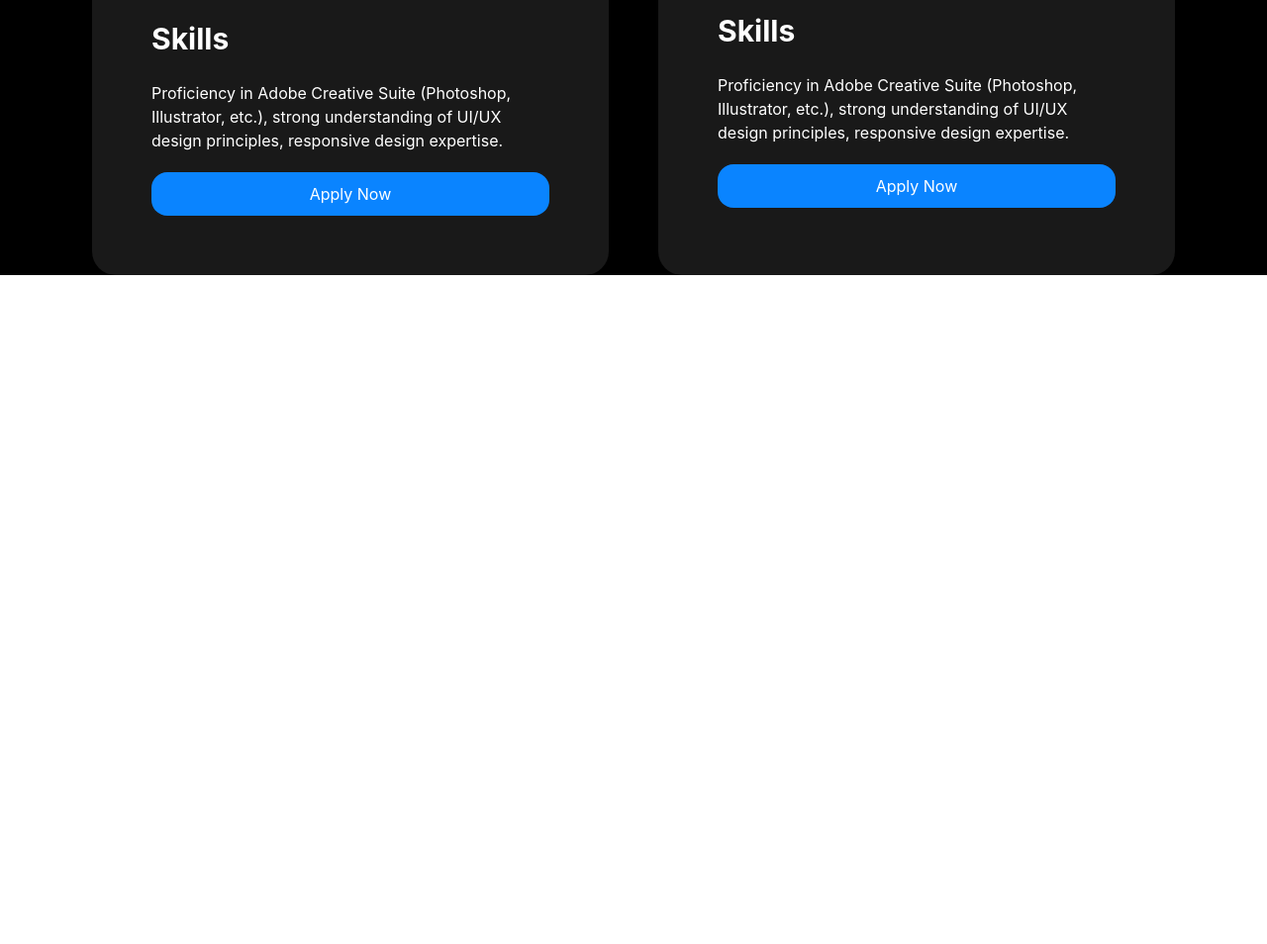
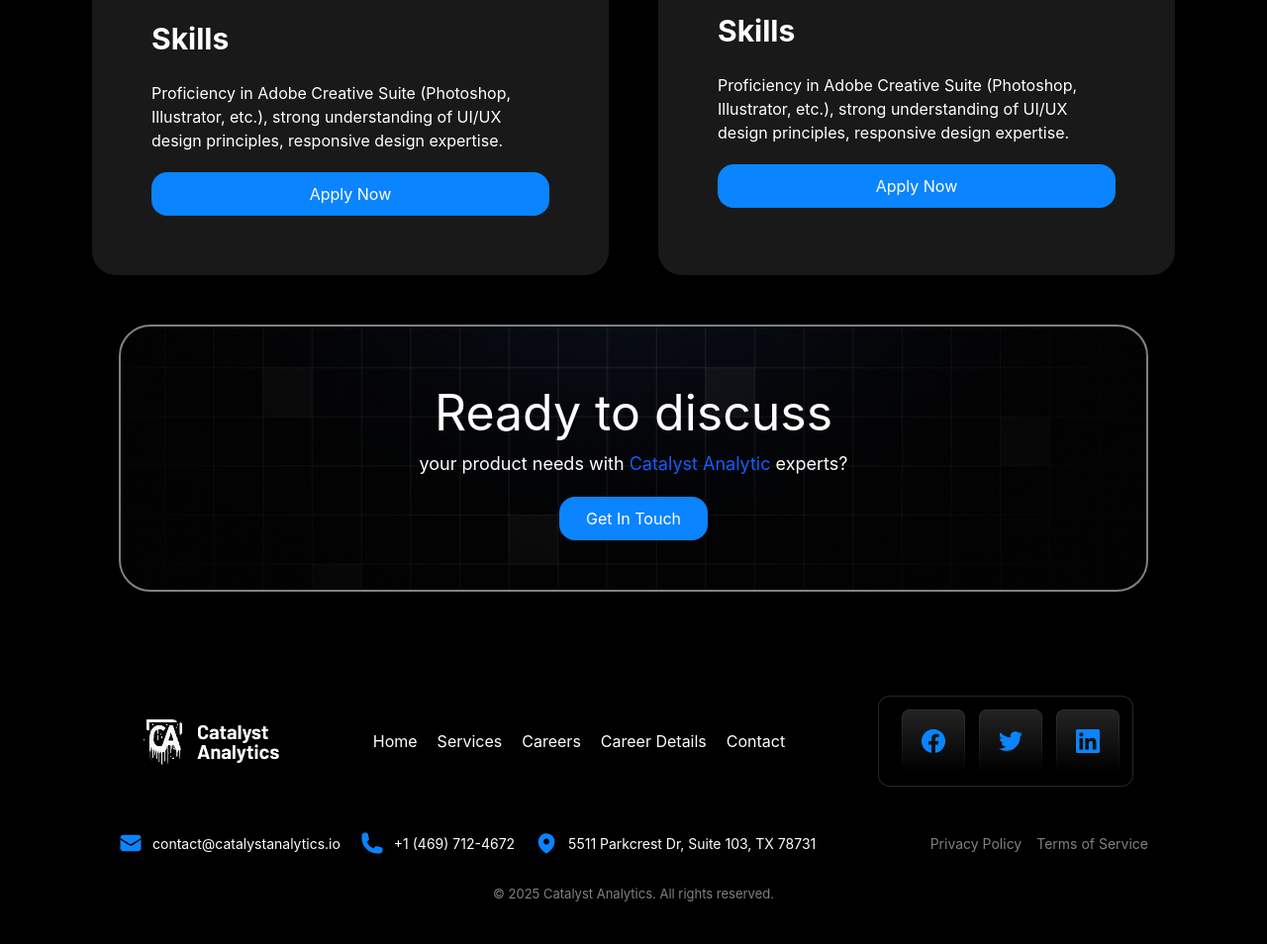
Before and after one commit to mrurazaliev/exam3, a website: page src/Page3.html in a window 1280 px wide. Shown: the part 2075-3029 px from the top of the page at 99% size. Before the commit the page ends 2353 px from the top, so only its background shows below. Drawn offline with nearby package versions, Linux system fonts and the light colour scheme; files that its build step writes are made by us from their sources.

Commit message:
latst sec and footer added for page3

```diff
--- a/src/Page2.html
+++ b/src/Page2.html
@@ -22,7 +22,7 @@
     </header>
 
     <main class="bg-black">
-    <section class="bg-gradient-to-b px-5 from-[#030303] to-[#0D181E] min-h-screen lg:pt-[50px]">
+    <section  class="bg-gradient-to-b from-[#030303] to-[#0D181E] py-[50px] lg:py-[80px]">
        <div  class="max-w-300 m-auto px-5  rounded-3xl " style="background-image: url(../images/image\ 4\ \(6\).png); padding: 50px; ">
 
         <div class="pt-5 flex flex-col lg:flex-row-reverse">
--- a/src/Page3.html
+++ b/src/Page3.html
@@ -148,8 +148,53 @@
 
 
    </section>
+    <section class="max-w-300 m-auto px-5 lg:px-20">
+        <div class="text-white flex flex-col justify-center items-center gsp-[30px] p-[50px] shadow-2xl rounded-4xl lg:rounded-4xl my-[50px] border-2 border-[grey] border-solid" style="background-image: url(../images/backround.png); background-position: center;background-repeat: no-repeat; background-size: cover;">
+            <h1 class="text-[30px] lg:text-[50px] text-center  ">Ready to discuss
+            </h1>
+            <p class="text-[16px] lg:text-[18px] text-center">your product needs with <span class="text-blue-600">Catalyst Analytic </span>experts?</p>
+                <button class="p-[15px] lg:p-[10px] px-[15px] mt-[20px] text-center bg-[#0A84FF] w-[100%] lg:w-[150px] rounded-2xl">Get In Touch
+   </button>
+        </div>
+    </section>
+     <footer class="max-w-300 m-auto bg-black">
+     <div class="flex flex-col gap-[30px] px-5 p-10 lg:px-20">
+            <div  class=" p-[15px] text-white flex gap-3 items-center lg:justify-between   ">
+         <img src="../images/Logo (10).png" alt="">
+    <nav class=" hidden lg:flex gap-5 text-[white] text-[16px] ]">
+        <a href="../src/Page1.html">Home</a>
+        <a href="">Services</a>
+        <a href="">Careers</a>
+        <a href="">Career Details</a>
+        <a href="">Contact</a>
+    </nav>
+   <img src="../images/Sub Container.png" alt="">
+    </div>
 
+   <div class="flex flex-col lg:flex-row  justify-between gap-5">
+    <div class="text-white flex flex-col justify-center items-center  lg:flex-row  gap-[20px] text-[14px]">
+        <div class="flex gap-[10px] items-center">
+            <img src="../images/Icon (19).png" alt="">
+             <p>contact@catalystanalytics.io</p>
+        </div>
+        <div class="flex gap-[10px] items-center">
+            <img src="../images/Icon (20).png" alt="">
+             <p>+1 (469) 712-4672</p>
+        </div>
+         <div class="flex gap-[10px] items-center">
+            <img src="../images/Icon (21).png" alt="">
+             <p>5511 Parkcrest Dr, Suite 103, TX 78731</p>
+        </div>
+    </div>
+    <div class="flex gap-[15px] justify-center items-center lg:justify-baseline items-baseline">
+        <p class="text-[grey] text-[14px]">Privacy Policy</p>
+        <p  class="text-[grey] text-[14px]">Terms of Service</p>
+    </div>
+   </div>
+     <p class="text-[13px] text-[grey] text-center ">© 2025 Catalyst Analytics. All rights reserved.</p>
+     </div>
 
+   </footer>
 </main>
 
 
--- a/src/page1.html
+++ b/src/page1.html
@@ -66,7 +66,7 @@
 
     </section>
 
-    <section class="max-w-300 m-auto px-5 relative text-white mt-[80px] ">
+  <section class="max-w-300 m-auto px-5 relative text-white py-[80px]">
         <h1 class="text-[30px] lg:yexy-[60px] lg:w-[50%] lg:m-auto text-center font-bold">
            Our Ultimate Set of Services for Your Ideas Implementation
         </h1>
```
Also changed, not shown: images/backround.png (added), images/fc9a47396a5036fc47f50e8b57d87e02b66e2885.png (added).
